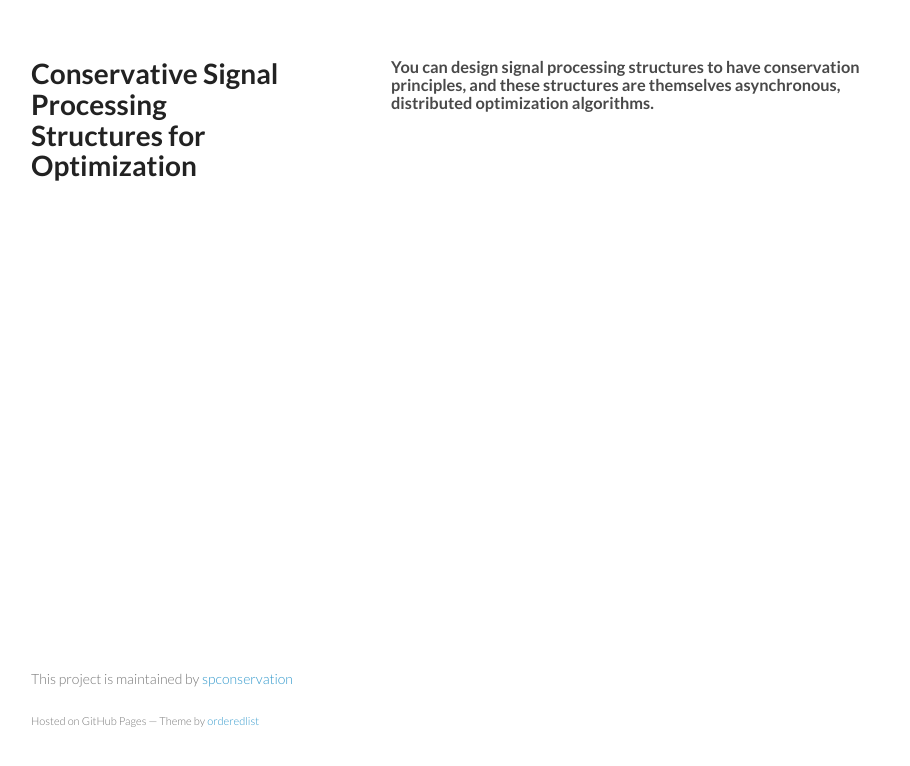
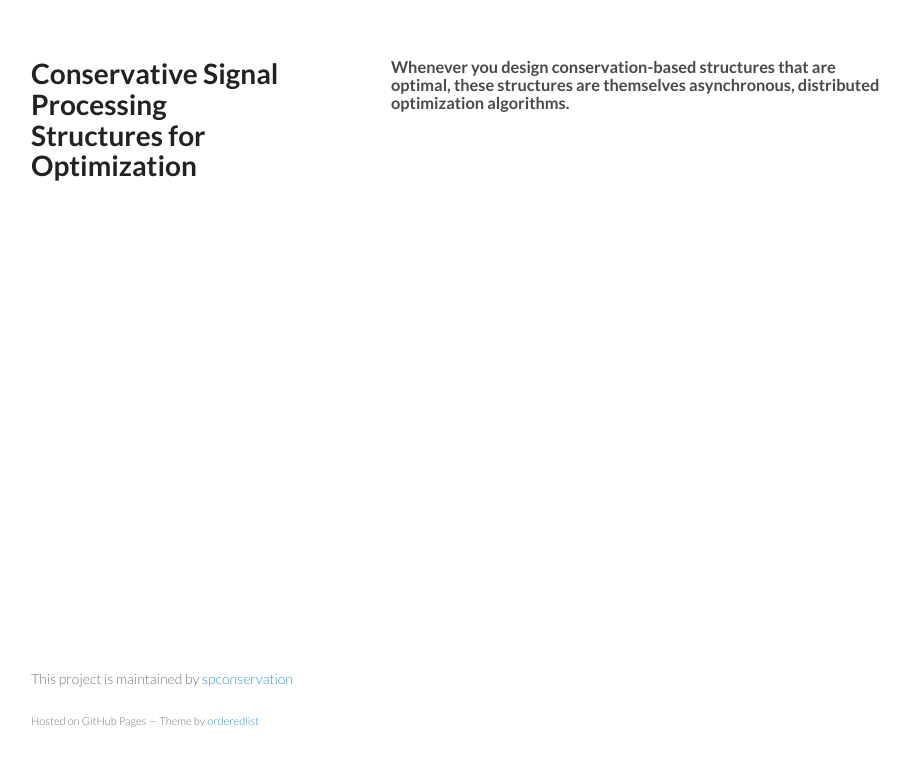
Before and after one commit to spconservation/optimization, a plain HTML site: page index.html in a window 1280 px wide. Shown: the whole page, without its empty margins (179-1089 px from the left). Drawn offline with Linux system fonts and the light colour scheme.

Commit message:
Update index.html

```diff
--- a/index.html
+++ b/index.html
@@ -22,7 +22,7 @@
       <section>
         <h3>
 
-<p>You can design signal processing structures to have conservation principles, and these structures are themselves asynchronous, distributed optimization algorithms.</p>
+<p>Whenever you design conservation-based structures that are optimal, these structures are themselves asynchronous, distributed optimization algorithms.</p>
 
       </section>
       <footer>
```
